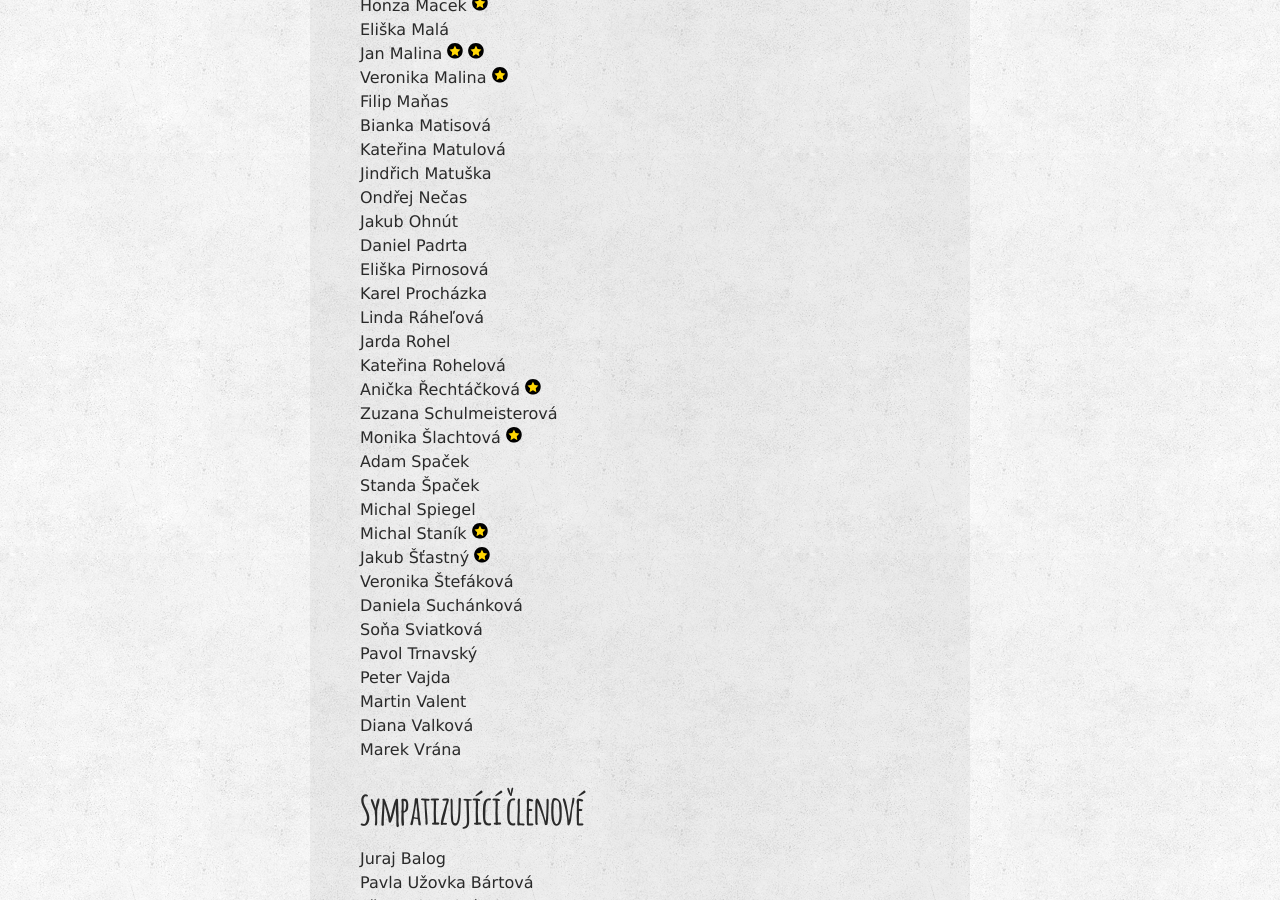
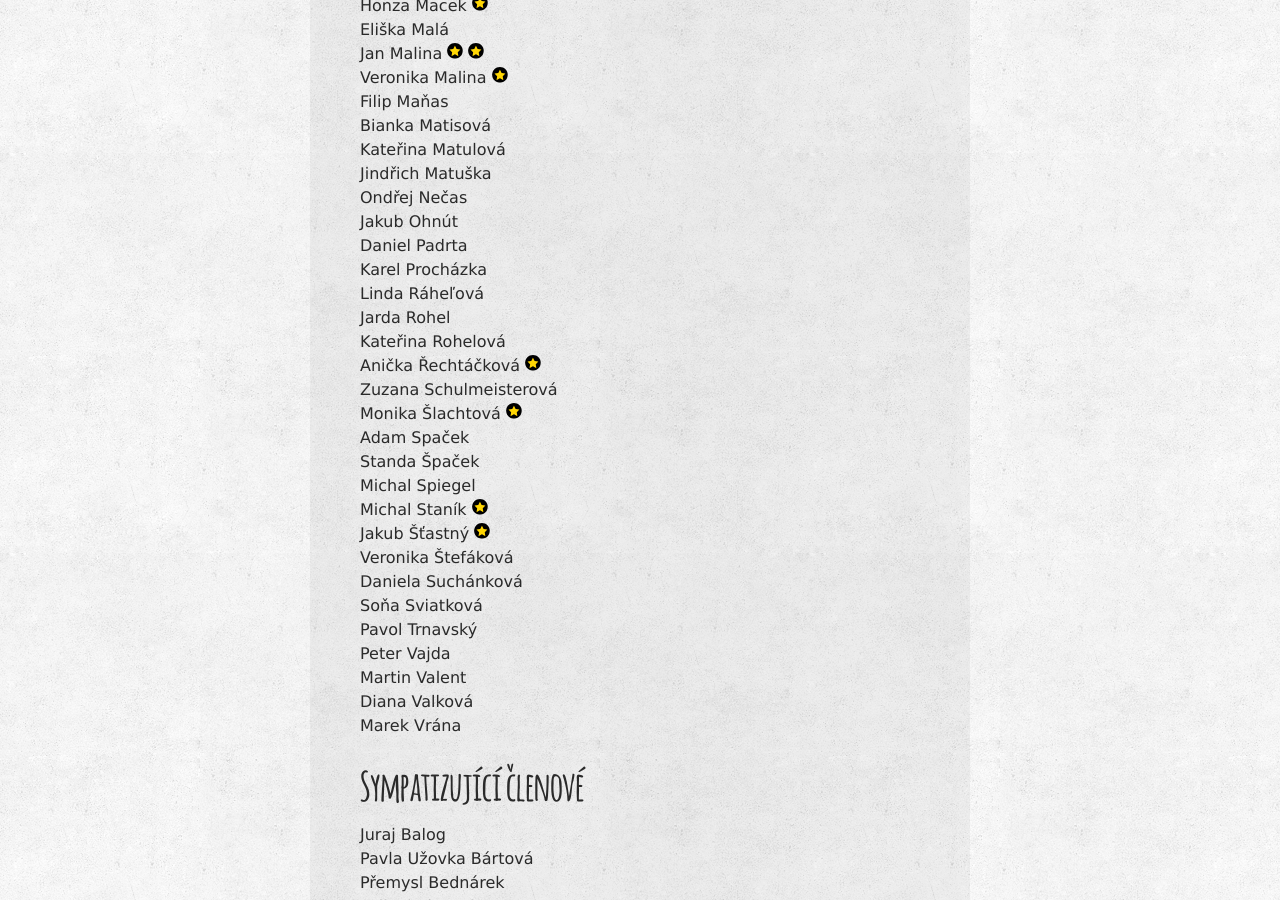
Before and after one commit to zverinec/zverinec-web, a Jekyll site: the page built from _pages/members.md, in a window 1280 px wide and 900 px high, scrolled down 1247 px. Built offline with Jekyll 4.4.1, drawn with Linux system fonts in a browser that asks for light colours; comment, search, counter and statistics services are not loaded.

Commit message:
Moved Eliška Pirnosová to sympatizants

```diff
--- a/_pages/members.md
+++ b/_pages/members.md
@@ -46,7 +46,6 @@ Jindřich Matuška<br/>
 Ondřej Nečas<br/>
 Jakub Ohnút<br/>
 Daniel Padrta<br/>
-Eliška Pirnosová<br/>
 Karel Procházka<br/>
 Linda Ráheľová<br/>
 Jarda Rohel<br/>
```
Also changed, not shown: other parts of _pages/members.md (+1 -0 lines).
